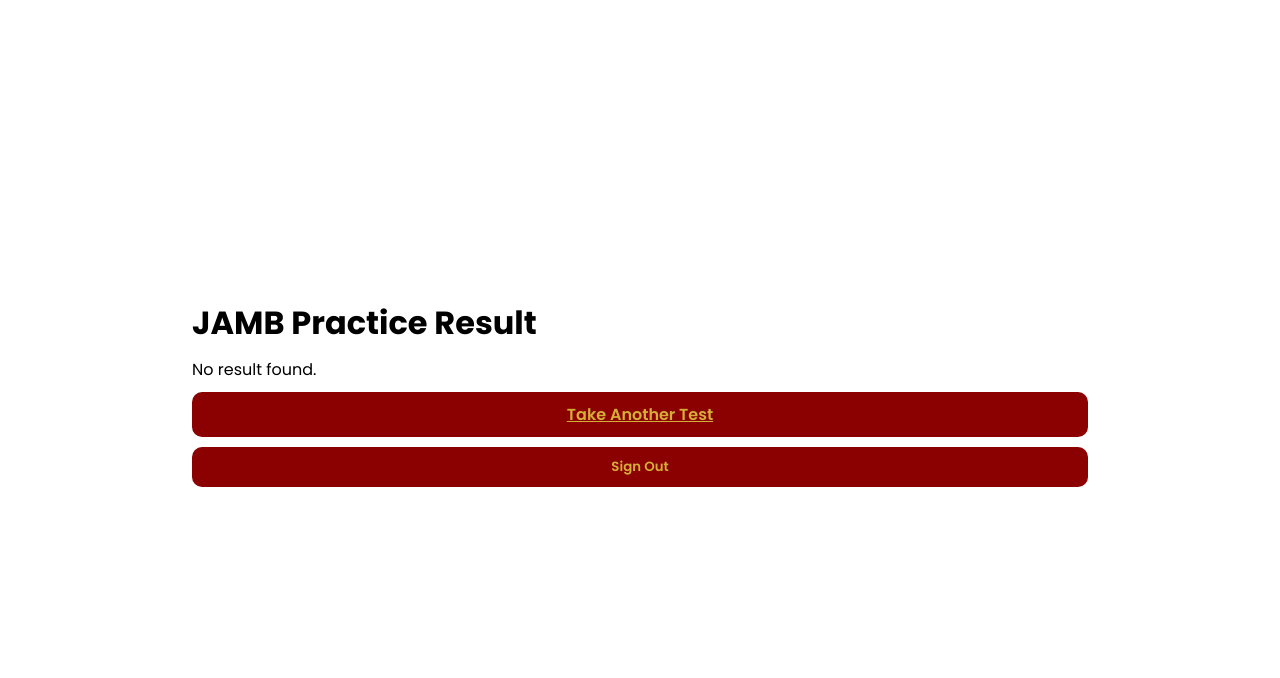
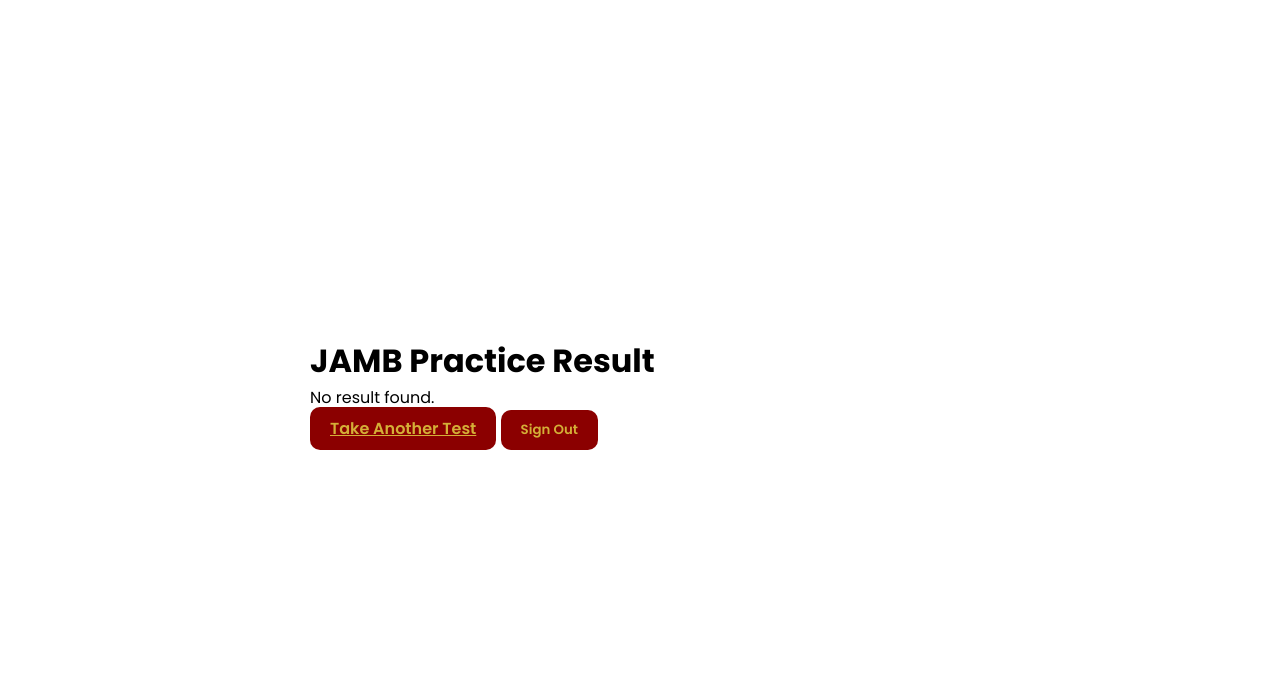
Before and after one commit to Thakeeb22/Alaafin-Jamb-App, a website: page results.html in a window 1280 px wide. Shown: the part 122-800 px from the top of the page. Drawn offline with Linux system fonts and the light colour scheme; a web font is replaced by a local one.

Commit message:
Fixed result page

```diff
--- a/css/style.css
+++ b/css/style.css
@@ -366,19 +366,16 @@
   cursor: pointer;
 }
 .result-main {
-  display: grid;
-  place-items: center;
-  grid-template-columns: repeat(4, 1fr);
-  grid-template-areas: "result-cont result-cont result-cont result-cont";
-  height: 100vh;
-  width: 100%;
+  display: flex;
+  align-items: center;
+  justify-content: center;
+  min-height: 100vh;
+  padding: 20px;
 }
 .result-container {
-  grid-area: result-cont;
-  display: flex;
-  gap: 10px;
-  flex-direction: column;
-  width: 70%;
+  width: 100%;
+  max-width: 700px;
+  padding: 20px;
 }
 .test {
   text-align: center;
--- a/results.html
+++ b/results.html
@@ -2,6 +2,7 @@
 <html lang="en">
   <head>
     <meta charset="UTF-8" />
+    <meta name="viewport" content="width=device-width, initial-scale=1.0" />
     <title>Alaafin Oyo Initiative Jamb Practice Result</title>
     <link
       rel="shortcut icon"
```
